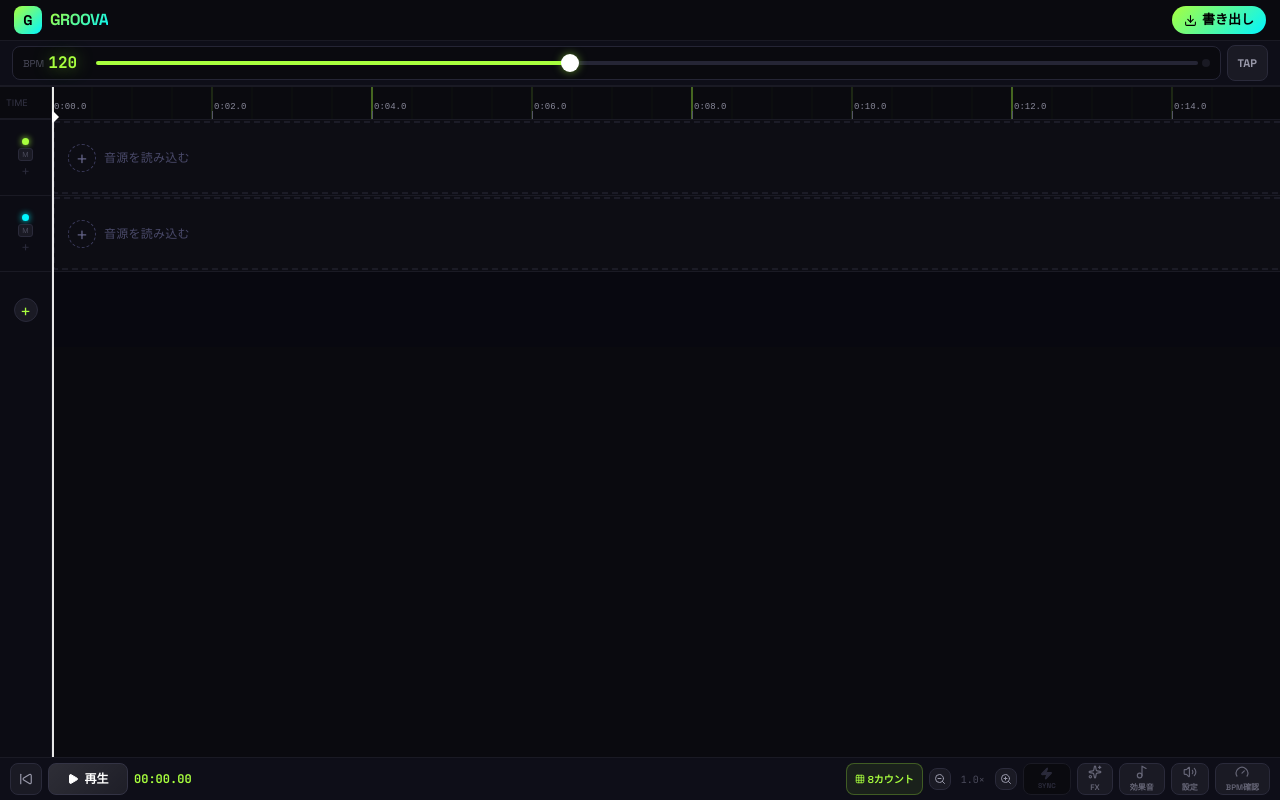
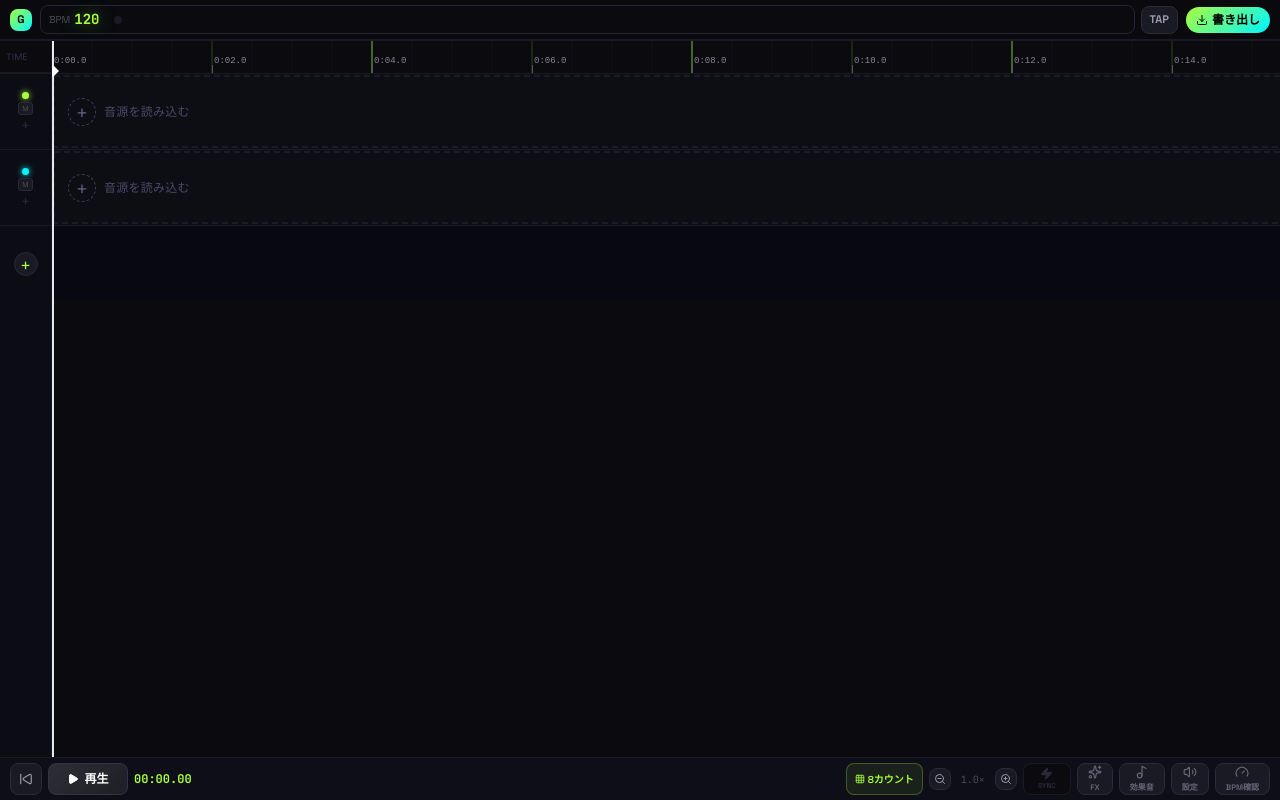
Before and after one commit to ttttt333/groova, a React (Vite) app in the folder packages/web/: page / in a window 1280 px wide. Built offline with nearby package versions, Linux system fonts and the light colour scheme.

Commit message:
fix: landscape header 1-line — inline BpmBar in header, hide MasterBpmBar row

```diff
--- a/packages/web/src/web/components/MasterBpmBar.tsx
+++ b/packages/web/src/web/components/MasterBpmBar.tsx
@@ -6,9 +6,11 @@ type Props = {
   onSync: () => void;
   syncFlash: boolean;
   isLandscape?: boolean;
+  /** ヘッダー内にインライン埋め込みする場合 true — ラッパーdivなしでflex childrenのみ返す */
+  inline?: boolean;
 };
 
-export default function MasterBpmBar({ onSync, syncFlash, isLandscape }: Props) {
+export default function MasterBpmBar({ onSync, syncFlash, isLandscape, inline }: Props) {
   const { masterBpm, setMasterBpm, isPlaying, tracks } = useGROOVA();
   const [tapTimes, setTapTimes] = useState<number[]>([]);
   const [editing, setEditing] = useState(false);
@@ -50,19 +52,7 @@ export default function MasterBpmBar({ onSync, syncFlash, isLandscape }: Props)
     setEditing(false);
   };
 
-  return (
-    <div
-      style={{
-        display: "flex",
-        alignItems: "center",
-        gap: 6,
-        padding: isLandscape ? "4px 12px" : "10px 14px",
-        background: "#0e0e18",
-        borderBottom: "1px solid #1a1a24",
-        flexShrink: 0,
-      }}
-    >
-      {/* BPM display / edit */}
+  const bpmBox = (
     <div
       style={{
         display: "flex",
@@ -71,8 +61,9 @@ export default function MasterBpmBar({ onSync, syncFlash, isLandscape }: Props)
         background: "#0a0a0f",
         border: "1px solid #252535",
         borderRadius: 8,
-          padding: "4px 10px",
+        padding: inline ? "3px 8px" : "4px 10px",
         flex: 1,
+        minWidth: 0,
       }}
     >
       <span style={{ fontSize: 10, color: "#4a4a5a", fontFamily: "Space Grotesk", flexShrink: 0 }}>
@@ -91,9 +82,9 @@ export default function MasterBpmBar({ onSync, syncFlash, isLandscape }: Props)
             outline: "none",
             fontFamily: "JetBrains Mono, monospace",
             fontWeight: 700,
-              fontSize: isLandscape ? 16 : 20,
+            fontSize: inline ? 14 : isLandscape ? 16 : 20,
             color: "#a8ff3e",
-              width: isLandscape ? 44 : 60,
+            width: inline ? 36 : isLandscape ? 44 : 60,
           }}
         />
       ) : (
@@ -102,18 +93,19 @@ export default function MasterBpmBar({ onSync, syncFlash, isLandscape }: Props)
           style={{
             fontFamily: "JetBrains Mono, monospace",
             fontWeight: 700,
-              fontSize: isLandscape ? 16 : 20,
+            fontSize: inline ? 14 : isLandscape ? 16 : 20,
             color: "#a8ff3e",
             textShadow: "0 0 16px rgba(168,255,62,0.5)",
             cursor: "text",
-              minWidth: isLandscape ? 44 : 60,
+            minWidth: inline ? 36 : isLandscape ? 44 : 60,
           }}
         >
           {masterBpm}
         </span>
       )}
 
-        {/* BPM slider */}
+      {/* BPM slider — インライン時は非表示 */}
+      {!inline && (
         <input
           type="range"
           className="green"
@@ -127,16 +119,18 @@ export default function MasterBpmBar({ onSync, syncFlash, isLandscape }: Props)
           } as any}
           onChange={(e) => setMasterBpm(parseFloat(e.target.value))}
         />
+      )}
 
       {/* Beat pulse indicator */}
       <BeatPulse bpm={masterBpm} isPlaying={isPlaying} />
     </div>
+  );
 
-      {/* TAP */}
+  const tapBtn = (
     <button
       onClick={handleTap}
       style={{
-          padding: "6px 10px",
+        padding: inline ? "4px 8px" : "6px 10px",
         borderRadius: 8,
         background: "#1a1a24",
         border: "1px solid #2a2a3a",
@@ -146,11 +140,37 @@ export default function MasterBpmBar({ onSync, syncFlash, isLandscape }: Props)
         fontSize: 11,
         cursor: "pointer",
         flexShrink: 0,
-          height: 36,
+        height: inline ? 28 : 36,
       }}
     >
       TAP
     </button>
+  );
+
+  if (inline) {
+    // ヘッダー内インライン: ラッパーなし、flex: 1 で残り幅を使う
+    return (
+      <div style={{ display: "flex", alignItems: "center", gap: 6, flex: 1, minWidth: 0 }}>
+        {bpmBox}
+        {tapBtn}
+      </div>
+    );
+  }
+
+  return (
+    <div
+      style={{
+        display: "flex",
+        alignItems: "center",
+        gap: 6,
+        padding: isLandscape ? "4px 12px" : "10px 14px",
+        background: "#0e0e18",
+        borderBottom: "1px solid #1a1a24",
+        flexShrink: 0,
+      }}
+    >
+      {bpmBox}
+      {tapBtn}
     </div>
   );
 }
--- a/packages/web/src/web/pages/index.tsx
+++ b/packages/web/src/web/pages/index.tsx
@@ -103,29 +103,32 @@ export default function GROOVAApp() {
         style={{
           display: "flex",
           alignItems: "center",
+          gap: isLandscape ? 8 : 0,
           justifyContent: "space-between",
-          padding: isLandscape ? "6px 14px" : "77px 16px 12px",
+          padding: isLandscape ? "5px 10px" : "77px 16px 12px",
           background: "rgba(10,10,15,0.95)",
           borderBottom: "1px solid #1a1a24",
           flexShrink: 0,
           zIndex: 10,
         }}
       >
-        <div style={{ display: "flex", alignItems: "center", gap: 8 }}>
+        {/* ロゴ */}
+        <div style={{ display: "flex", alignItems: "center", gap: 6, flexShrink: 0 }}>
           <div
             style={{
-              width: 28, height: 28, borderRadius: 8,
+              width: isLandscape ? 22 : 28, height: isLandscape ? 22 : 28, borderRadius: 8,
               background: "linear-gradient(135deg, #a8ff3e, #00f5ff)",
               display: "flex", alignItems: "center", justifyContent: "center",
             }}
           >
-            <span style={{ fontWeight: 900, fontSize: 14, color: "#000", fontFamily: "Space Grotesk" }}>G</span>
+            <span style={{ fontWeight: 900, fontSize: isLandscape ? 11 : 14, color: "#000", fontFamily: "Space Grotesk" }}>G</span>
           </div>
+          {!isLandscape && (
             <span
               style={{
                 fontFamily: "Space Grotesk, sans-serif",
                 fontWeight: 800,
-              fontSize: isLandscape ? 16 : 20,
+                fontSize: 20,
                 letterSpacing: -0.5,
                 background: "linear-gradient(135deg, #a8ff3e, #00f5ff)",
                 WebkitBackgroundClip: "text",
@@ -134,27 +137,37 @@ export default function GROOVAApp() {
             >
               GROOVA
             </span>
+          )}
         </div>
+
+        {/* 横向き時: BPMバーをヘッダー内にインライン表示 */}
+        {isLandscape && (
+          <MasterBpmBar onSync={handleSync} syncFlash={syncFlash} isLandscape={true} inline={true} />
+        )}
 
         <button
           onClick={() => toggleSheet("export")}
           style={{
-            padding: isLandscape ? "4px 12px" : "6px 16px",
+            padding: isLandscape ? "4px 10px" : "6px 16px",
             borderRadius: 999,
             background: "linear-gradient(135deg, #a8ff3e, #00f5ff)",
             border: "none", color: "#000",
             fontFamily: "Space Grotesk, sans-serif",
-            fontWeight: 700, fontSize: 13, cursor: "pointer",
-            display: "flex", alignItems: "center", gap: 5,
+            fontWeight: 700, fontSize: 12, cursor: "pointer",
+            display: "flex", alignItems: "center", gap: 4,
+            flexShrink: 0,
           }}
         >
-          <Download size={13} />
-          書き出し
+          <Download size={12} />
+          {!isLandscape && "書き出し"}
+          {isLandscape && "書き出し"}
         </button>
       </header>
 
-      {/* ── Master BPM bar ── */}
-      <MasterBpmBar onSync={handleSync} syncFlash={syncFlash} isLandscape={isLandscape} />
+      {/* ── Master BPM bar (縦向き時のみ) ── */}
+      {!isLandscape && (
+        <MasterBpmBar onSync={handleSync} syncFlash={syncFlash} isLandscape={false} />
+      )}
 
       {/* ── Timeline ── */}
       <div style={{ flex: 1, minHeight: 0, display: "flex", flexDirection: "column" }}>
```
Lines whose indentation alone changed are shown as unchanged.
